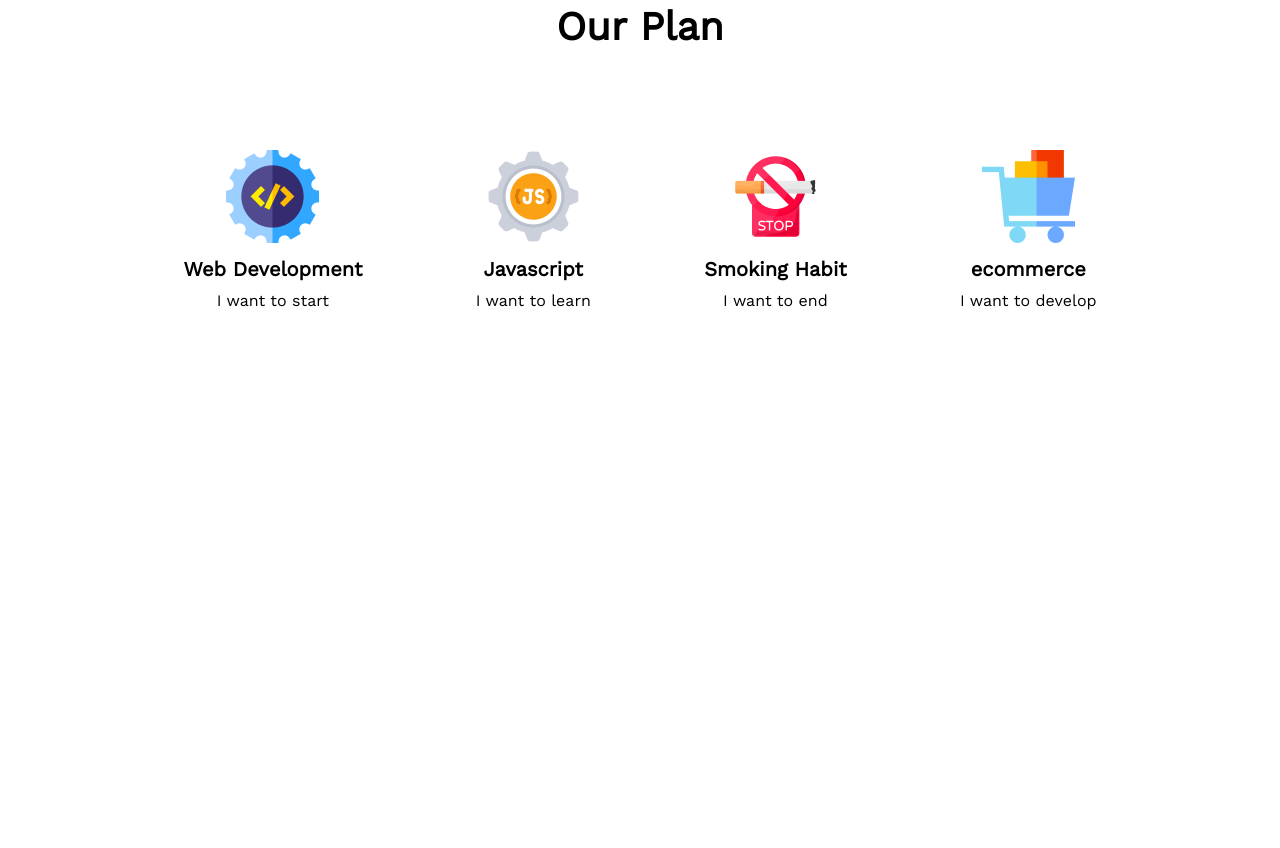
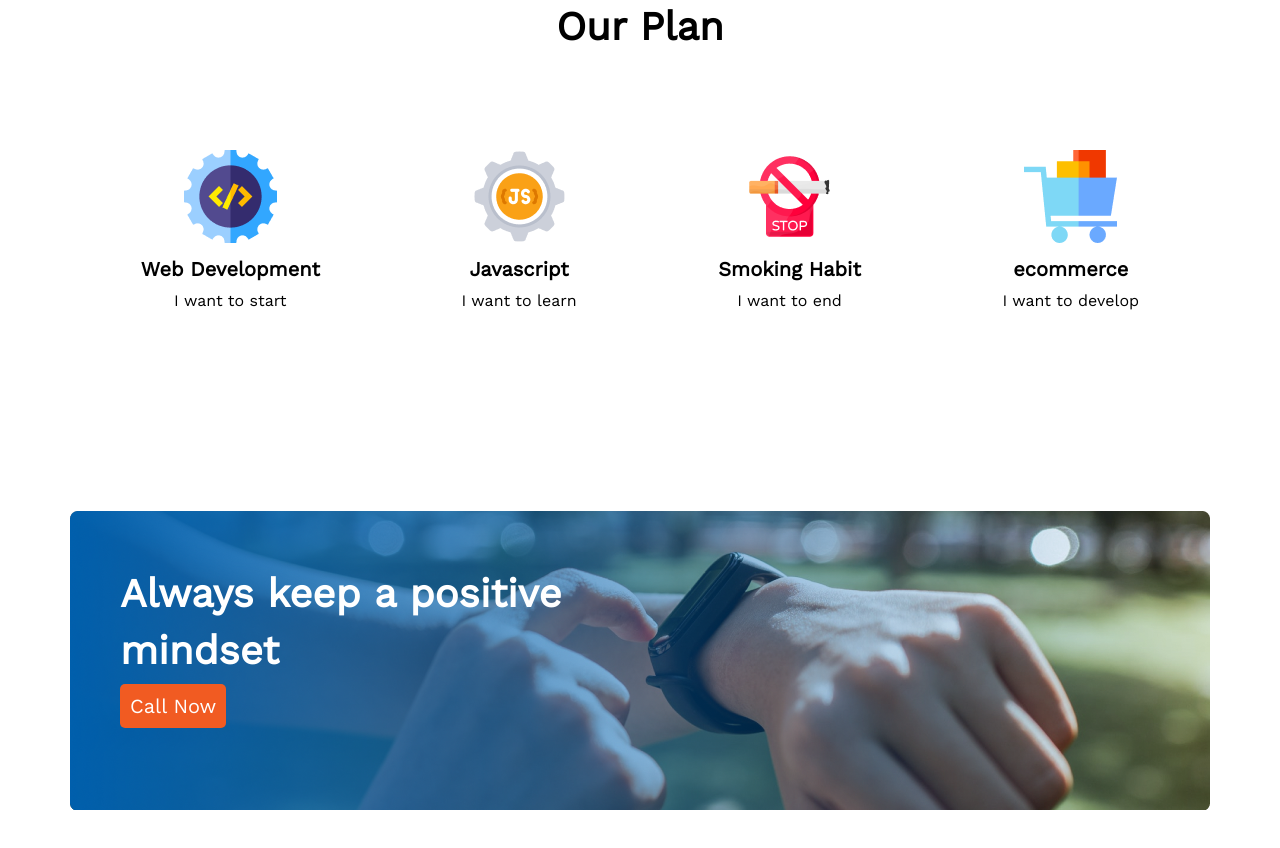
Before and after one commit to RidwanulHasan/assignment-1, a plain HTML site: page index.html in a window 1280 px wide. Shown: the part 1941-2789 px from the top of the page. Before the commit the page ends 2451 px from the top, so only its background shows below. Drawn offline with nearby package versions, Linux system fonts and the light colour scheme.

Commit message:
new section added

```diff
--- a/index.html
+++ b/index.html
@@ -128,12 +128,31 @@
         </section>
 
 
+        <!-- positive section  -->
+
+        <section class="positive-container">
+
+            <div class="positive-padding">
+                <p class="positive-title">Always keep a positive</p>
+                <p class="positive-title">mindset</p>
+                <button class="btn-primary">Call Now</button>
+            </div>
+
+
+
+        </section>
+
+
 
     </main>
 
 
 
-    <footer>
+    <footer  class="footer-container">
+
+
+
+
 
     </footer>
 
--- a/styles/style.css
+++ b/styles/style.css
@@ -98,7 +98,7 @@ header{
 
 .plan-flex{
     display: flex;
-    justify-content: space-evenly;
+    justify-content: space-around;
 }
 
 .plan-flex .bold{
@@ -115,3 +115,26 @@ header{
 .plan-flex div{
     text-align: center;
 }
+
+/* positive area design  */
+
+.positive-container{
+    background-image: url(../images/gradient1.png) , url(../images/watch.png);
+    background-repeat: no-repeat;
+    height: 300px;
+
+}
+
+.positive-title{
+
+    font-size: 40px;
+    font-weight: 700;
+    color: #FFF;
+    margin-bottom: 10px;
+
+}
+
+.positive-padding{
+     padding-left: 50px;
+     padding-top: 60px;
+}
```
